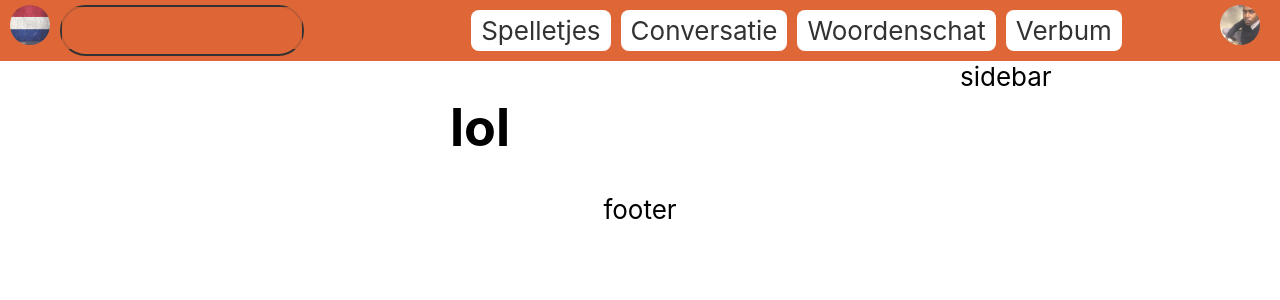
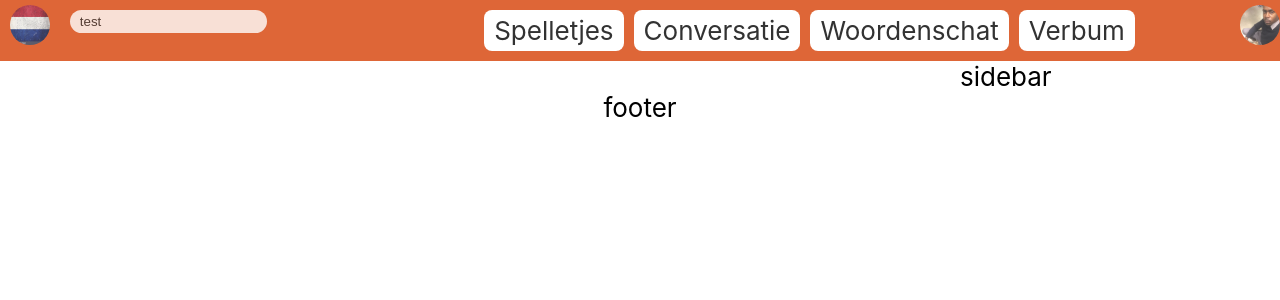
Before and after one commit to bleaz01/Learning, a React (Create React App) app: page / in a window 1280 px wide. Shown: the top 300 px of the page. Built offline with nearby package versions, Linux system fonts and the light colour scheme.

Commit message:
- Create SearchForm

```diff
--- a/package.json
+++ b/package.json
@@ -3,12 +3,16 @@
   "version": "0.1.0",
   "private": true,
   "dependencies": {
+    "@fortawesome/fontawesome-svg-core": "^1.2.32",
+    "@fortawesome/free-solid-svg-icons": "^5.15.1",
     "@material-ui/core": "^4.11.2",
     "@testing-library/jest-dom": "^5.11.4",
     "@testing-library/react": "^11.1.0",
     "@testing-library/user-event": "^12.1.10",
+    "material-design-icons": "^3.0.1",
     "react": "^17.0.1",
     "react-dom": "^17.0.1",
+    "react-hook-form": "^6.13.1",
     "react-scripts": "4.0.1",
     "sass": "^1.30.0",
     "web-vitals": "^0.2.4"
--- a/public/index.html
+++ b/public/index.html
@@ -3,6 +3,8 @@
   <head>
     <meta charset="utf-8" />
     <link rel="icon" href="%PUBLIC_URL%/favicon.ico" />
+    <link href="https://fonts.googleapis.com/icon?family=Material+Icons"
+      rel="stylesheet">
     <meta name="viewport" content="width=device-width, initial-scale=1" />
     <meta name="theme-color" content="#000000" />
     <meta
--- a/src/App.js
+++ b/src/App.js
@@ -1,4 +1,5 @@
 import './App.css';
+import Input from './Components/Item/Input/Input';
 import NavBar from './Components/NavBar/NavBar';
 import Home from './Components/view/Home/Home';
 
@@ -11,7 +12,8 @@ function App() {
         </div>
         <div className="App-container">
           <div className="App-main">
-            <Home/>
+            {/* <TextInput></TextInput> */}
+            {/* <Home/> */}
           </div>
           <div clasName="App-sideBar">
             sidebar
--- a/src/Components/Forms/SeachForms/SearchForm.js
+++ b/src/Components/Forms/SeachForms/SearchForm.js
@@ -1,16 +1,29 @@
+import { faFontAwesomeLogoFull } from '@fortawesome/free-solid-svg-icons';
 import Reat,{useState} from 'react';
-import { FormControl } from '@material-ui/core';
-import InputBase from '@material-ui/core/InputBase';
+import { useForm } from "react-hook-form";
 
+
+
+
+import "./SearchFormStyleSheet.scss";
 
 const SearchForm = ()=>{
 
-    return(
-        <div className='Container'>
-            <FormControl>
-                <InputBase></InputBase>
-            </FormControl>
-        </div>
+    const { register, handleSubmit, watch, errors } = useForm();
+    const onSubmit = data => console.log(data);
+
+    console.log(watch("search")); // watch input value by passing the name of it
+
+    return (
+        <form onSubmit={handleSubmit(onSubmit)}>
+            <div className="Container">
+
+                <input style={{border: 'none', height:"100%" ,width:"100%", borderRadius:"30px 30px 30px 30px", padding:"2% 5%"}}
+                name="search"
+                defaultValue="test"
+                ref={register} />
+            </div>
+        </form>
     )
 }
 
--- /dev/null
+++ b/src/Components/Forms/SeachForms/SearchFormStyleSheet.scss
@@ -0,0 +1,9 @@
+.Container{
+ display: flex;
+ width: 100%;
+}
+.Input{
+  border: 'none';
+  height:'100%';
+  width:"100%";
+}
--- /dev/null
+++ b/src/Components/Item/Input/Input.js
@@ -0,0 +1,15 @@
+import { TextField } from "@material-ui/core";
+import React from "react";
+
+import Style from './InputStyleSheet.scss';
+
+const Input = ( name, ref,defaultValue) =>{
+
+    return (
+        <input  name={name} defaultValue={defaultValue} ref={ref} />
+
+    )
+
+}
+
+export default Input
--- /dev/null
+++ b/src/Components/Item/Input/InputStyleSheet.scss
@@ -0,0 +1,12 @@
+// .Field {
+//     width: 100%;
+//     height: 56px;
+//     border-radius: 4px;
+//     position: relative;
+//     background-color: rgba(255,255,255,0.3);
+//     transition: 0.3s all;
+//   }
+//   .Field:hover {
+//     background-color: rgba(255, 255, 255, 0.45);
+//     box-shadow: 0px 4px 20px 0px rgba(0, 0, 0, 0.05);
+//   }
--- a/src/Components/NavBar/NavBarStyleSheet.scss
+++ b/src/Components/NavBar/NavBarStyleSheet.scss
@@ -26,9 +26,7 @@
 }
 
 .Forms{
-    border: 2px solid;
-    border-radius: 30px 30px 30px 30px;
-    margin: 0;
+   border: none
 
 }
 
```
Also changed, not shown: src/Components/Forms/SeachForms/SearchFormStyleSheet.js (deleted, +0 -8 lines), 2 other files (tests, documents, lock files or other folders).
